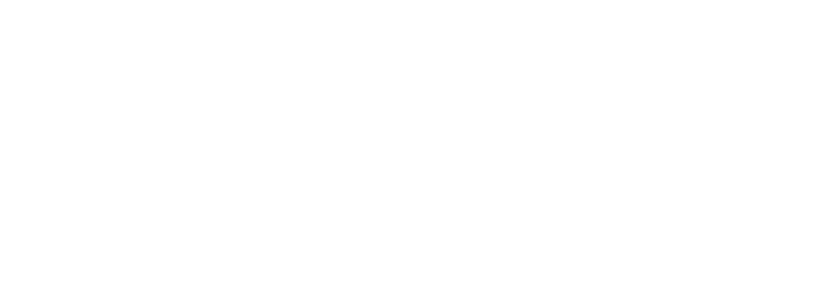
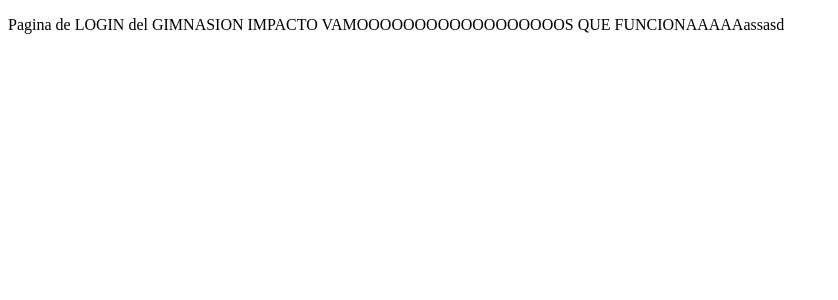
Before and after one commit to davidsaezrodriguez/WebAppImpactoFRONT, an Angular app: page / in a window 1280 px wide. Shown: the top 300 px of the page, without its empty margins (0-838 px from the left). Built offline with nearby package versions, Linux system fonts and the light colour scheme.

Commit message:
-cambios funciona heroku

```diff
--- a/src/app/login/login.component.html
+++ b/src/app/login/login.component.html
@@ -1 +1 @@
-<p>Pagina de LOGIN del GIMNASION IMPACTO VAMOOOOOOOOOOOOOOOOOOS QUE FUNCIONAAAAA</p>
+<p>Pagina de LOGIN del GIMNASION IMPACTO VAMOOOOOOOOOOOOOOOOOOS QUE FUNCIONAAAAAassasd</p>
```
Also changed, not shown: package.json (+3 -4 lines), server.js (+9 -8 lines), src/app/app-routing.module.ts (+8 -5 lines), src/app/app.component.html (line endings or trailing spaces), 22 other files (tests, documents, lock files or other folders).
